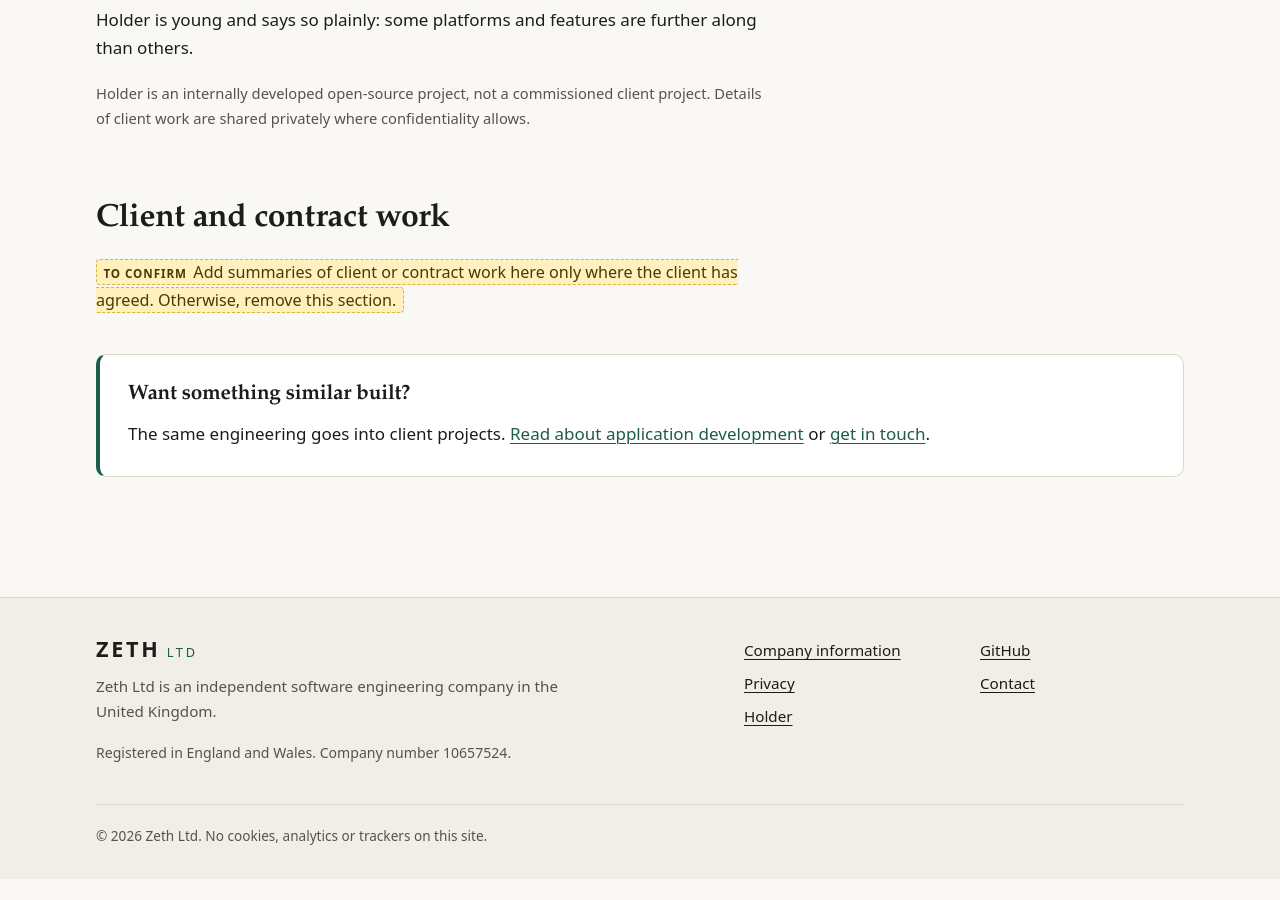
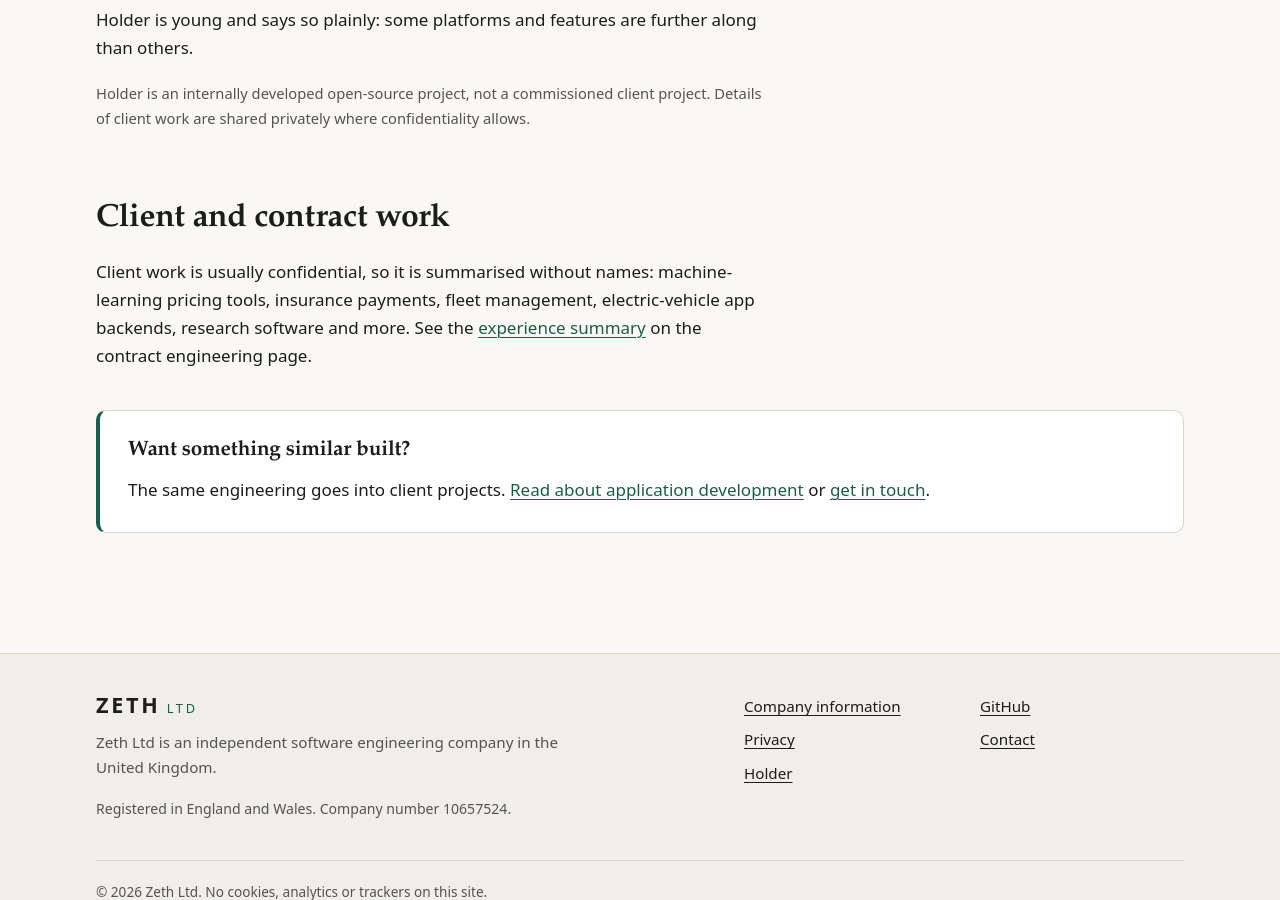
Before and after one commit to zeth/zeth.net, a Jekyll site: the page built from work/index.md, in a window 1280 px wide and 900 px high, scrolled down 1565 px. Built offline with Jekyll 4.4.1, drawn with Linux system fonts in a browser that asks for light colours; before the commit the page ends 2444 px from its top, so only the background shows below that.

Commit message:
Link Work page client section to the experience summary

```diff
--- a/work/index.md
+++ b/work/index.md
@@ -68,7 +68,7 @@ Holder is young and says so plainly: some platforms and features are further alo
 
 ## Client and contract work
 
-{% include placeholder.html text="Add summaries of client or contract work here only where the client has agreed. Otherwise, remove this section." %}
+Client work is usually confidential, so it is summarised without names: machine-learning pricing tools, insurance payments, fleet management, electric-vehicle app backends, research software and more. See the [experience summary]({{ '/services/contract-engineering/#experience' | relative_url }}) on the contract engineering page.
 
 <div class="panel" markdown="1">
 ### Want something similar built?
```
Also changed, not shown: README.md.
